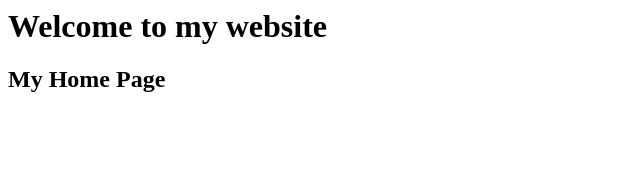
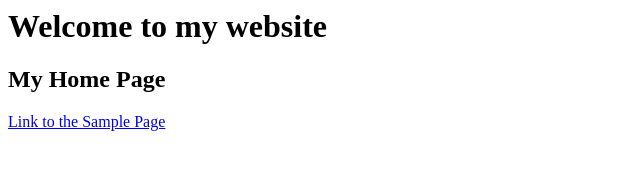
Before and after one commit to richardb2015-code/website_test_25, a plain HTML site: page index.htm in a window 1280 px wide. Shown: the whole page, without its empty margins (0-640 px from the left). Drawn offline with Linux system fonts and the light colour scheme.

Commit message:
Update index.htm

```diff
--- a/index.htm
+++ b/index.htm
@@ -6,6 +6,7 @@
   <body>
     <h1>Welcome to my website</h1>
     <h2>My Home Page</h2>
+    <a href="link_sample.htm">Link to the Sample Page</a>
 
   </body>
 </html>
```
